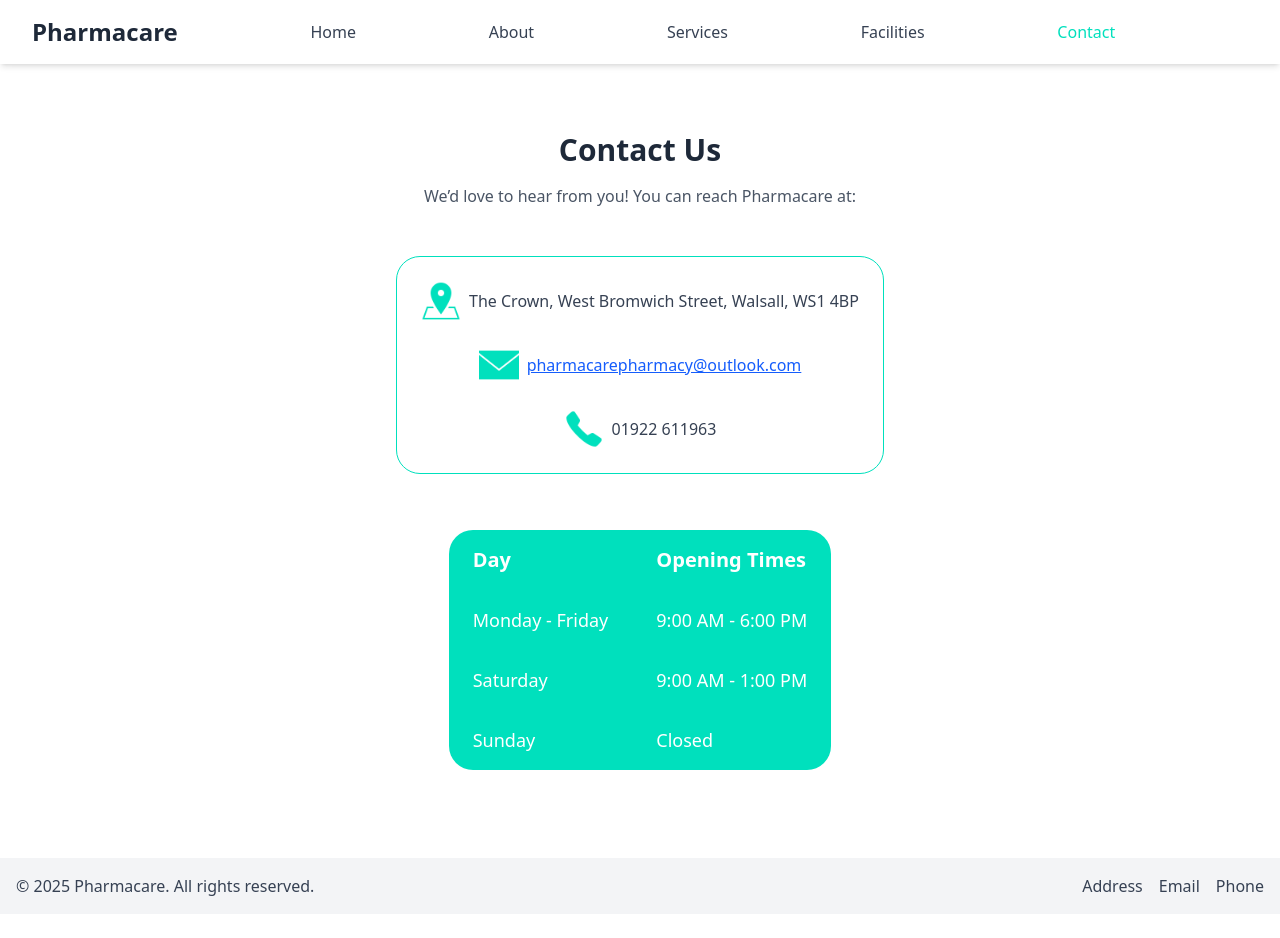
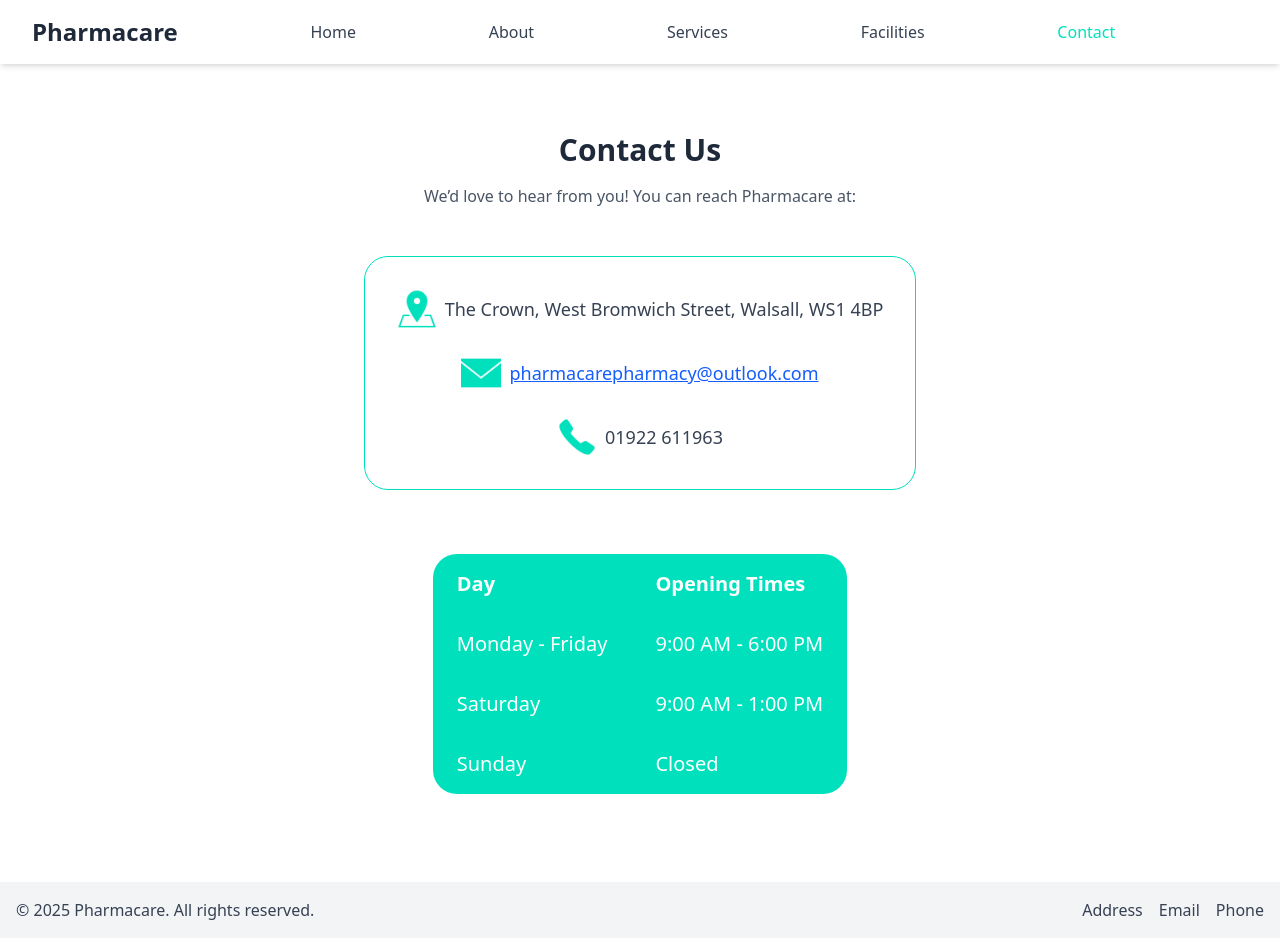
Before and after one commit to arya-lunaris/pharmacare, a React (Vite) app: page /contact in a window 1280 px wide. Before the commit the page ends 914 px from the top, so only its background shows below. Built offline with nearby package versions, Linux system fonts and the light colour scheme.

Commit message:
updated buttons on home page

```diff
--- a/src/pages/Contact.jsx
+++ b/src/pages/Contact.jsx
@@ -38,14 +38,14 @@ function Contact() {
         We’d love to hear from you! You can reach Pharmacare at:
       </p>
       <div
-        className={`rounded-3xl border border-[#00E0BD] p-6 mb-8 mt-4 transition-all duration-700 ease-out
+        className={`rounded-3xl border border-[#00E0BD] p-8 mb-10 mt-4 transition-all duration-700 ease-out
           ${loaded ? "opacity-100 translate-y-0" : "opacity-0 translate-y-8"}
         `}
         style={{ transitionDelay: `${delays[2]}ms` }}
       >
         <ul className="text-gray-700 space-y-6 flex flex-col items-center">
           <li
-            className={`transition-all duration-700 ease-out flex items-center space-x-2
+            className={`transition-all duration-700 ease-out flex items-center space-x-2 text-lg
               ${loaded ? "opacity-100 translate-y-0" : "opacity-0 translate-y-8"}
             `}
             style={{ transitionDelay: `${delays[3]}ms` }}
@@ -54,7 +54,7 @@ function Contact() {
             <span>The Crown, West Bromwich Street, Walsall, WS1 4BP</span>
           </li>
           <li
-            className={`transition-all duration-700 ease-out flex items-center space-x-2
+            className={`transition-all duration-700 ease-out flex items-center space-x-2 text-lg
               ${loaded ? "opacity-100 translate-y-0" : "opacity-0 translate-y-8"}
             `}
             style={{ transitionDelay: `${delays[4]}ms` }}
@@ -63,7 +63,7 @@ function Contact() {
             <a href="mailto:info@pharmacare.com" className="text-blue-600 underline">pharmacarepharmacy@outlook.com</a>
           </li>
           <li
-            className={`transition-all duration-700 ease-out flex items-center space-x-2
+            className={`transition-all duration-700 ease-out flex items-center space-x-2 text-lg
               ${loaded ? "opacity-100 translate-y-0" : "opacity-0 translate-y-8"}
             `}
             style={{ transitionDelay: `${delays[5]}ms` }}
@@ -79,7 +79,7 @@ function Contact() {
         `}
         style={{ transitionDelay: `${delays[6]}ms` }}
       >
-        <table className="border-collapse rounded-3xl bg-[#00E0BD] text-white mx-auto w-full max-w-md text-lg">
+        <table className="border-collapse rounded-3xl bg-[#00E0BD] text-white mx-auto w-full max-w-md text-xl">
           <thead>
             <tr>
               <th className="px-6 py-4 text-left rounded-3xl font-semibold text-xl">Day</th>
@@ -88,16 +88,16 @@ function Contact() {
           </thead>
           <tbody>
             <tr>
-              <td className="px-6 py-4 rounded-3xl">Monday - Friday</td>
-              <td className="px-6 py-4 rounded-3xl">9:00 AM - 6:00 PM</td>
+              <td className="px-6 py-4 rounded-3xl text-xl">Monday - Friday</td>
+              <td className="px-6 py-4 rounded-3xl text-xl">9:00 AM - 6:00 PM</td>
             </tr>
             <tr>
-              <td className="px-6 py-4 rounded-3xl">Saturday</td>
-              <td className="px-6 py-4 rounded-3xl">9:00 AM - 1:00 PM</td>
+              <td className="px-6 py-4 rounded-3xl text-xl">Saturday</td>
+              <td className="px-6 py-4 rounded-3xl text-xl">9:00 AM - 1:00 PM</td>
             </tr>
             <tr>
-              <td className="px-6 py-4 rounded-3xl">Sunday</td>
-              <td className="px-6 py-4 rounded-3xl">Closed</td>
+              <td className="px-6 py-4 rounded-3xl text-xl">Sunday</td>
+              <td className="px-6 py-4 rounded-3xl text-xl">Closed</td>
             </tr>
           </tbody>
         </table>
--- a/src/pages/Home.jsx
+++ b/src/pages/Home.jsx
@@ -79,7 +79,7 @@ function Home() {
           <button
             onClick={prevSlide}
             aria-label="Previous Slide"
-            className="bg-white/30 backdrop-blur-md text-white rounded-full w-10 h-10 flex items-center justify-center hover:bg-opacity-60 transition-colors mr-4 cursor-pointer"
+            className="bg-white/30 backdrop-blur-md text-white rounded-full w-10 h-10 flex items-center justify-center hover:bg-white/50 hover:backdrop-blur-lg transition-colors mr-4 cursor-pointer"
           >
             &#8592;
           </button>
@@ -97,7 +97,7 @@ function Home() {
           <button
             onClick={nextSlide}
             aria-label="Next Slide"
-            className="bg-white/30 backdrop-blur-md text-white rounded-full w-10 h-10 flex items-center justify-center hover:bg-opacity-60 transition-colors ml-4 cursor-pointer"
+            className="bg-white/30 backdrop-blur-md text-white rounded-full w-10 h-10 flex items-center justify-center hover:bg-white/50 hover:backdrop-blur-lg transition-colors ml-4 cursor-pointer"
           >
             &#8594;
           </button>
@@ -119,7 +119,7 @@ function Home() {
 
       <button
         onClick={() => navigate('/about')}
-        className="px-6 py-3 bg-[#00E0BD] text-white font-medium rounded-full hover:bg-teal-400 transition-colors cursor-pointer"
+        className="px-6 py-3 bg-[#00E0BD] text-white font-medium rounded-full transition-all cursor-pointer hover:ring-2 hover:ring-[#00E0BD] hover:ring-offset-2 hover:ring-offset-white"
         style={getTransitionStyle(buttonDelay)}
       >
         Learn More
```
